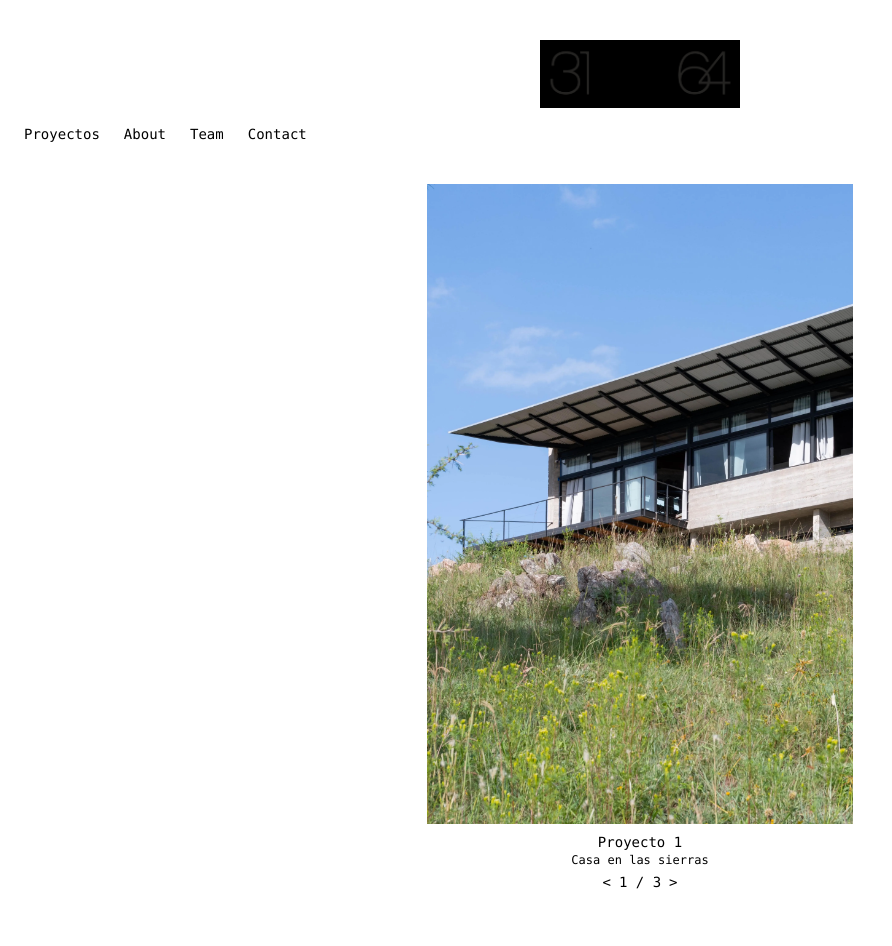
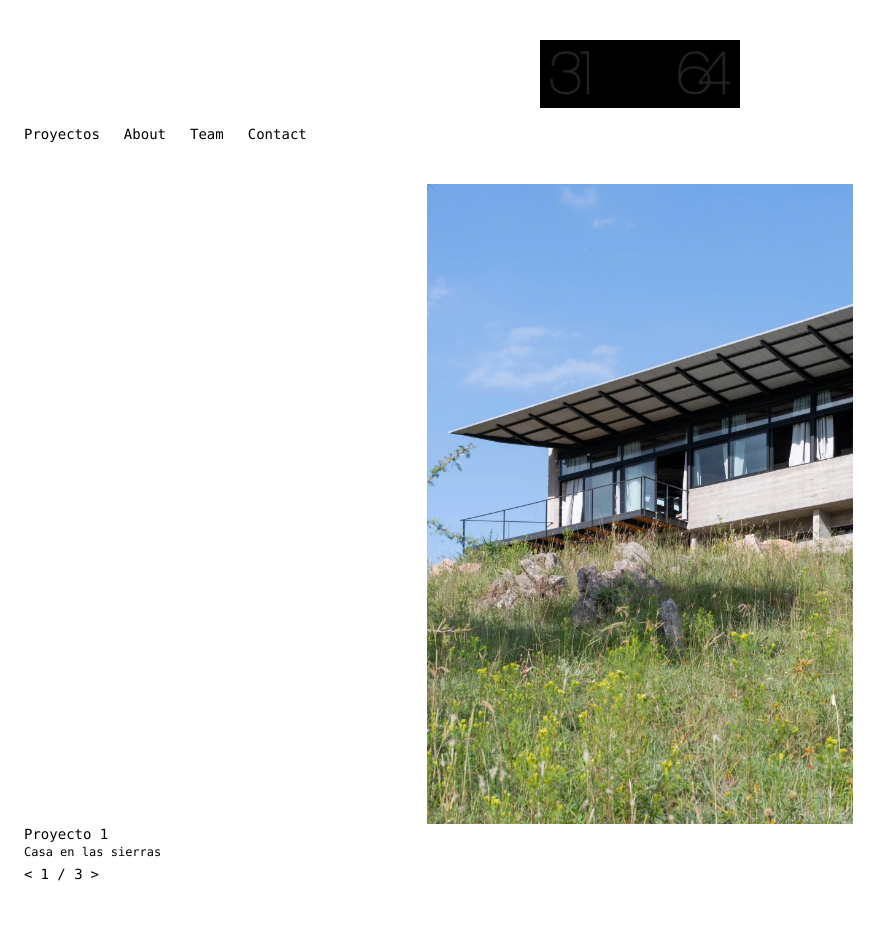
Before and after one commit to lalipognante/portfolio-3164-estudio, a Next.js app: page / in a window 1280 px wide. Shown: the top 946 px of the page, without its empty margins (0-892 px from the left). Built offline with nearby package versions, Linux system fonts and the light colour scheme.

Commit message:
Update page.tsx

```diff
--- a/app/page.tsx
+++ b/app/page.tsx
@@ -35,24 +35,24 @@ function Proyecto({
 
   return (
     <div className="break-inside-avoid">
-      <div className="relative w-full">
+      <div className="relative w-full text-left">
         <Image
           src={imagenes[index]}
           alt={titulo}
           width={1000}
           height={600}
           sizes="(max-width: 768px) 100vw, 1000px"
-          className="w-full h-auto max-h-[80vh] object-contain transition-opacity duration-300 ease-in-out ml-0"
+          className="w-full h-auto max-h-[80vh] object-contain transition-opacity duration-300 ease-in-out float-left mr-4"
           priority={index === 0}
           loading="lazy"
         />
       </div>
 
-      <div className="mt-2 text-sm text-center">
+      <div className="mt-2 text-sm text-left">
         <div>{titulo}</div>
         <p className="text-xs font-mono">{descripcion}</p>
         {imagenes.length > 1 && (
-          <div className="flex justify-center gap-2 mt-1">
+          <div className="flex justify-start gap-2 mt-1">
             <button onClick={prev} className="hover:underline">{"<"}</button>
             <span>{index + 1} / {imagenes.length}</span>
             <button onClick={next} className="hover:underline">{">"}</button>
```
